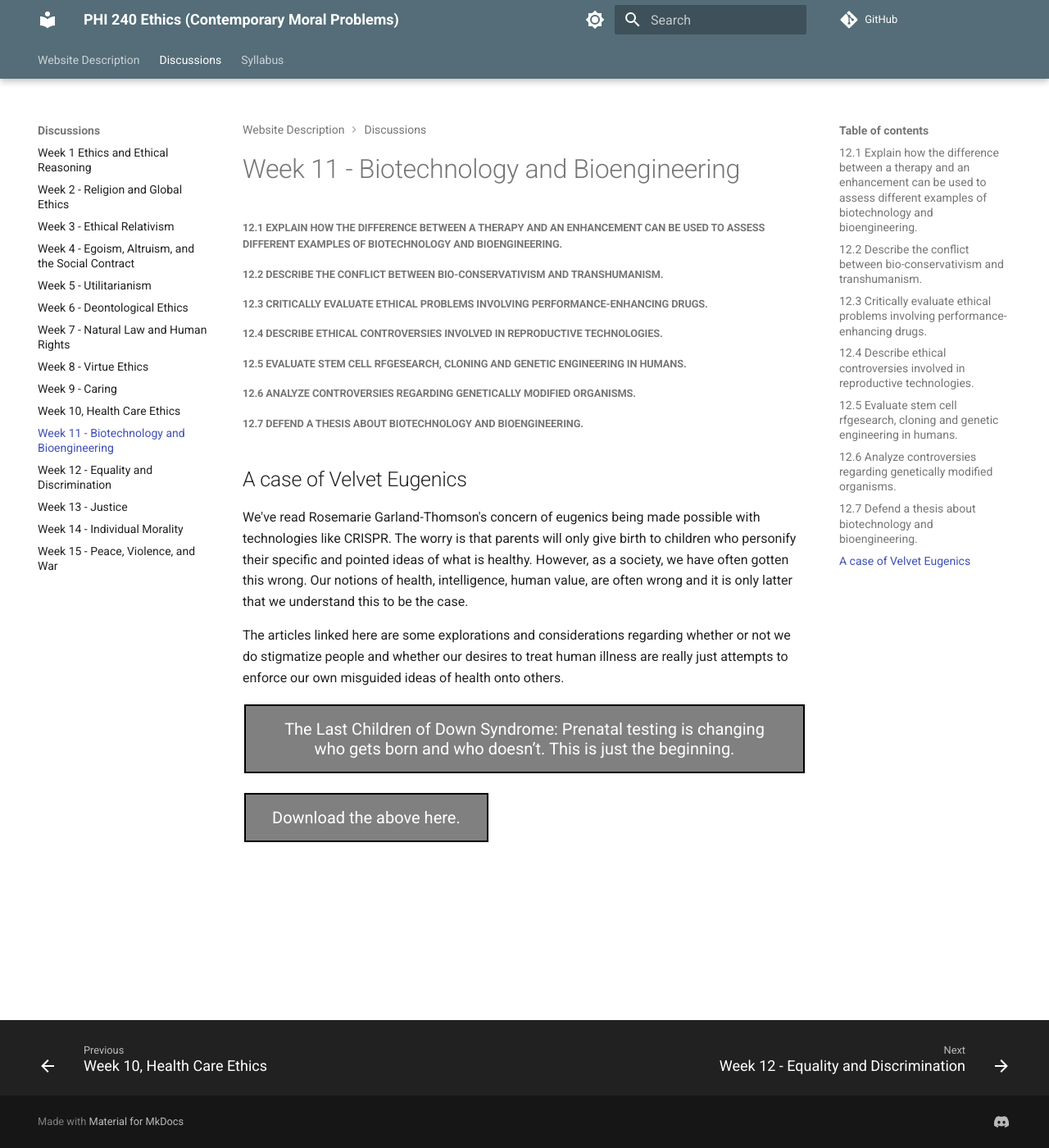
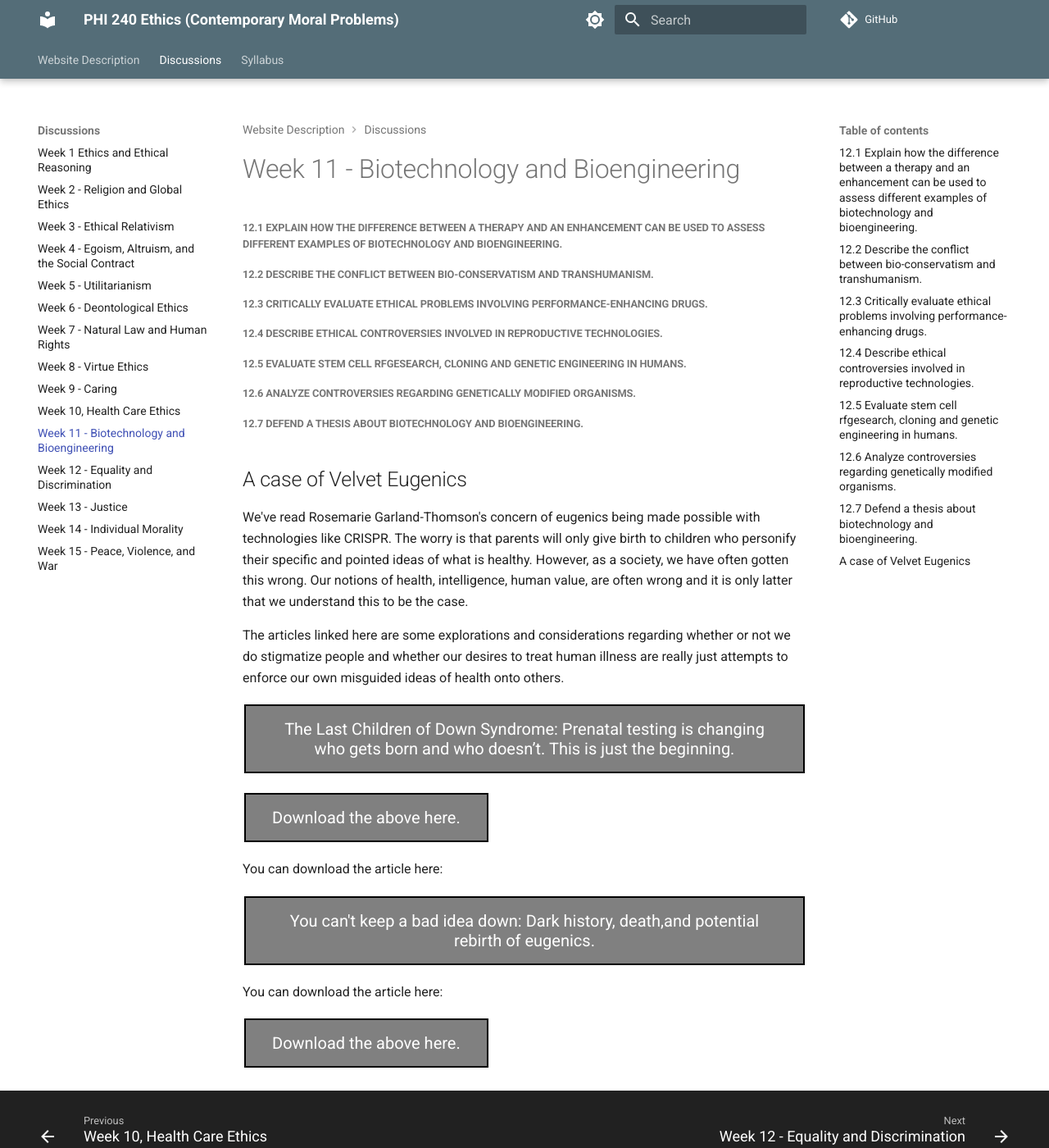
Before and after one commit to montaque-reynolds/montaque-reynolds.github.io, an MkDocs documentation site: the page built from docs/Discussions/week-11.md, in a window 1280 px wide and 1400 px high. Shown: the whole window at 82% size. Built offline with MkDocs 1.6.1 and Material for MkDocs 9.7.7, drawn with Linux system fonts in a browser that asks for light colours; comment, search, counter and statistics services are not loaded.

Commit message:
add bad idea article

```diff
--- a/docs/Discussions/week-11.md
+++ b/docs/Discussions/week-11.md
@@ -18,7 +18,7 @@
 
 ##### 12.1 Explain how the difference between a therapy and an enhancement can be used to assess different examples of biotechnology and bioengineering.
 
-##### 12.2 Describe the conflict between bio-conservativism and transhumanism.
+##### 12.2 Describe the conflict between bio-conservatism and transhumanism.
 
 ##### 12.3 Critically evaluate ethical problems involving performance-enhancing drugs.
 
@@ -39,3 +39,11 @@
 <a href="https://www.theatlantic.com/facebook-instant/article/616928/" target="_blank"><button class="button">The Last Children of Down Syndrome: Prenatal testing is changing who gets born and who doesn’t. This is just the beginning.</button></a>
 
 <a href="./resources/www.theatlantic.com.pdf" target="_blank"><button class="button">Download the above here.</button></a>
+
+You can download the article here:
+
+<a href="https://anatomypubs.onlinelibrary.wiley.com/doi/epdf/10.1002/ar.24849" target="_blank"><button class="button">You can't keep a bad idea down: Dark history, death,and potential rebirth of eugenics.</button></a>
+
+You can download the article here:
+
+<a href="./resources/recurring-bad-ideas.pdf" target="_blank"><button class="button">Download the above here.</button></a>
```
Also changed, not shown: site/Discussions/week-09.html, site/Discussions/week-10.html, site/Discussions/week-11.html, site/Discussions/week-15.html, site/search/search_index.js, site/search/search_index.json, 2 other files.
